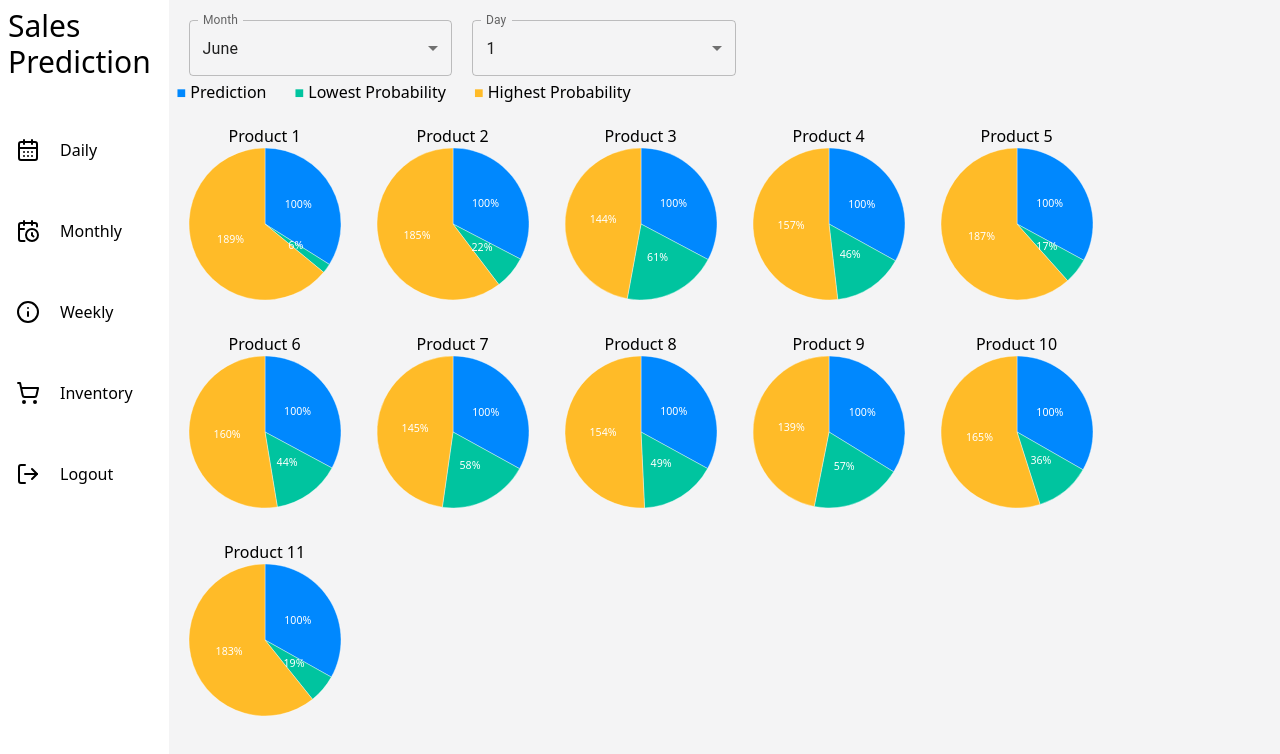
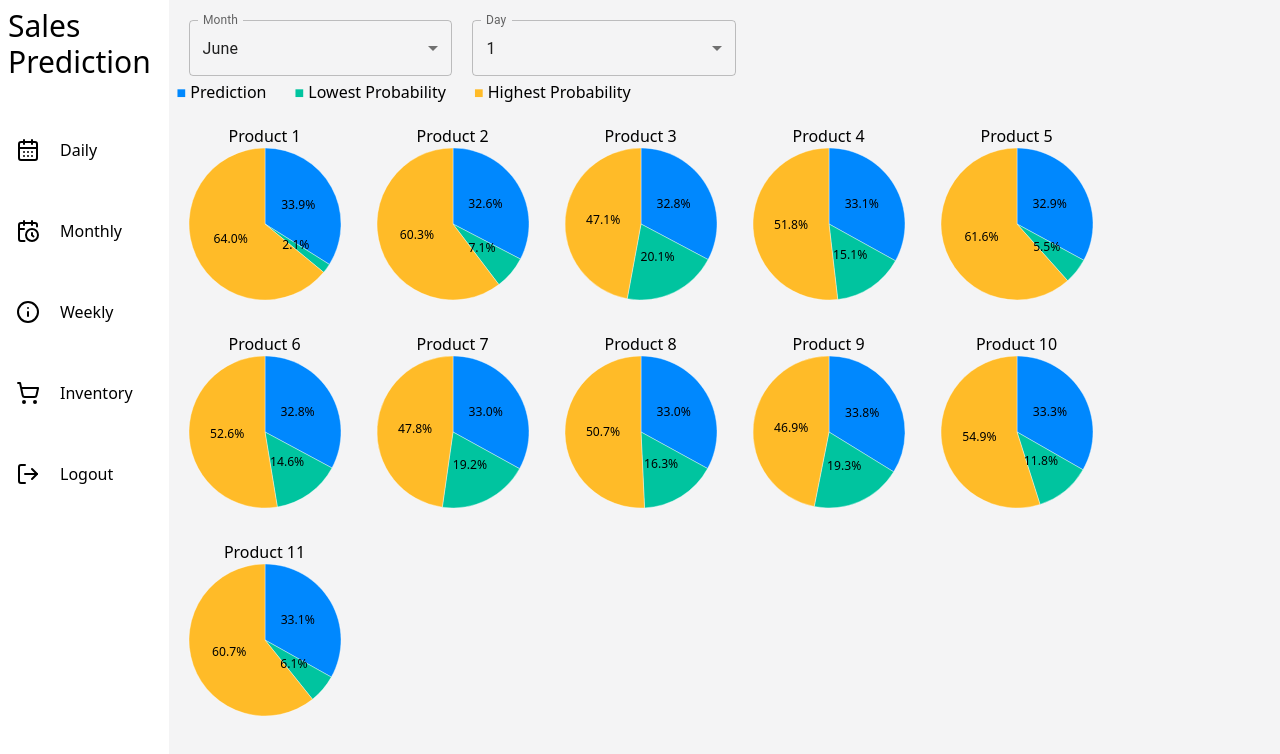
Before and after one commit to adityach0uhan/college-minip-dashboard, a Next.js app: page /Daily in a window 1280 px wide. Shown: the top 754 px of the page. Built offline with nearby package versions, Linux system fonts and the light colour scheme.

Commit message:
Days Fixed

```diff
--- a/src/app/Daily/page.jsx
+++ b/src/app/Daily/page.jsx
@@ -90,35 +90,35 @@ export default function PieChartWithDailyData() {
    const renderPieCharts = () => {
        return Object.keys(dailyData).map((key, index) => {
            const data = dailyData[key];
-            const TOTAL =
-                data.length > 0
-                    ? data.map((item) => item.yhat).reduce((a, b) => a + b, 0)
-                    : 0;
-            const pieData = data.flatMap((item) => [
+
+           const pieData = data.flatMap((item) => {
+               const total = item.yhat + item.yhat_lower + item.yhat_upper;
+               return [
                    {
-                    label: `${item.ds} (Prediction)`,
-                    value: item.yhat,
+                       label: 'Prediction',
+                       value: (item.yhat / total) * 100,
                        color: '#0088FE'
                    },
                    {
-                    label: `${item.ds} (Lowest)`,
-                    value: item.yhat_lower,
+                       label: 'Lowest',
+                       value: (item.yhat_lower / total) * 100,
                        color: '#00C49F'
                    },
                    {
-                    label: `${item.ds} (Highest)`,
-                    value: item.yhat_upper,
+                       label: 'Highest',
+                       value: (item.yhat_upper / total) * 100,
                        color: '#FFBB28'
                    }
-            ]);
+               ];
+           });
 
            return (
                <div
                    key={index}
-                    className=' flex mt-5 items-center justify-center  w-44 flex-col h-44 '>
+                   className='flex mt-5 items-center justify-center w-44 flex-col h-44'>
                    <h3 className='m-0 p-0 w-full text-center h-1/4'>{`Product ${
                        key.split('Product')[1]
-                    } `}</h3>
+                   }`}</h3>
                    {pieData.length > 0 ? (
                        <PieChart
                            className='h-3/4 p-0 m-0'
@@ -127,13 +127,13 @@ export default function PieChartWithDailyData() {
                                    outerRadius: 200,
                                    data: pieData,
                                    arcLabel: (params) =>
-                                        getArcLabel(params, TOTAL)
+                                       `${params.value.toFixed(1)}%`
                                }
                            ]}
                            sx={{
                                [`& .${pieArcLabelClasses.root}`]: {
-                                    fill: 'white',
-                                    fontSize: 28
+                                   fill: 'black',
+                                   fontSize: 32
                                }
                            }}
                            {...sizing}
@@ -147,6 +147,7 @@ export default function PieChartWithDailyData() {
            );
        });
    };
+
 
     return (
         <>
```
Lines whose indentation alone changed are shown as unchanged.
